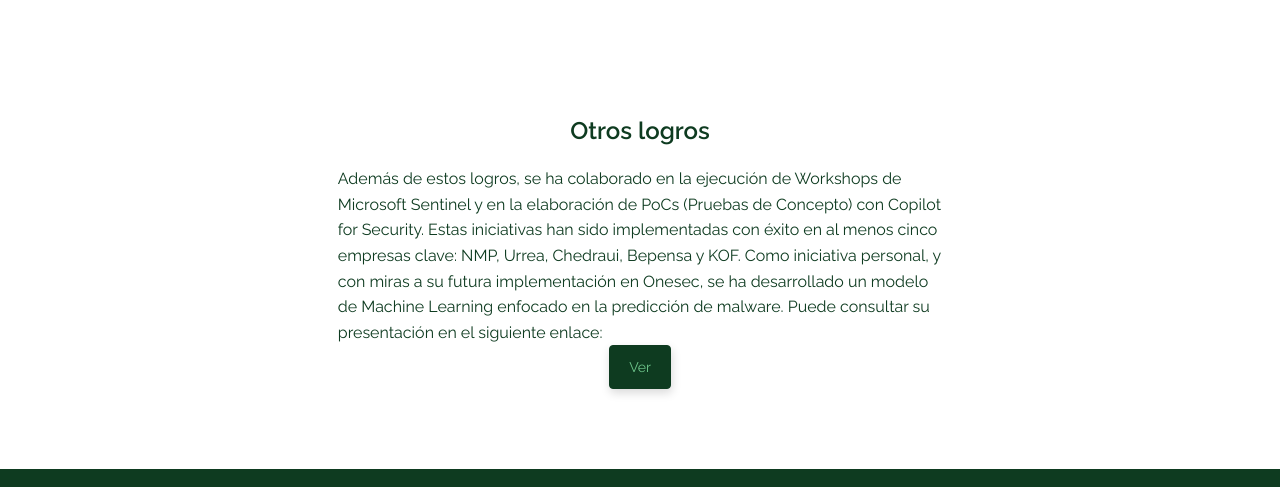
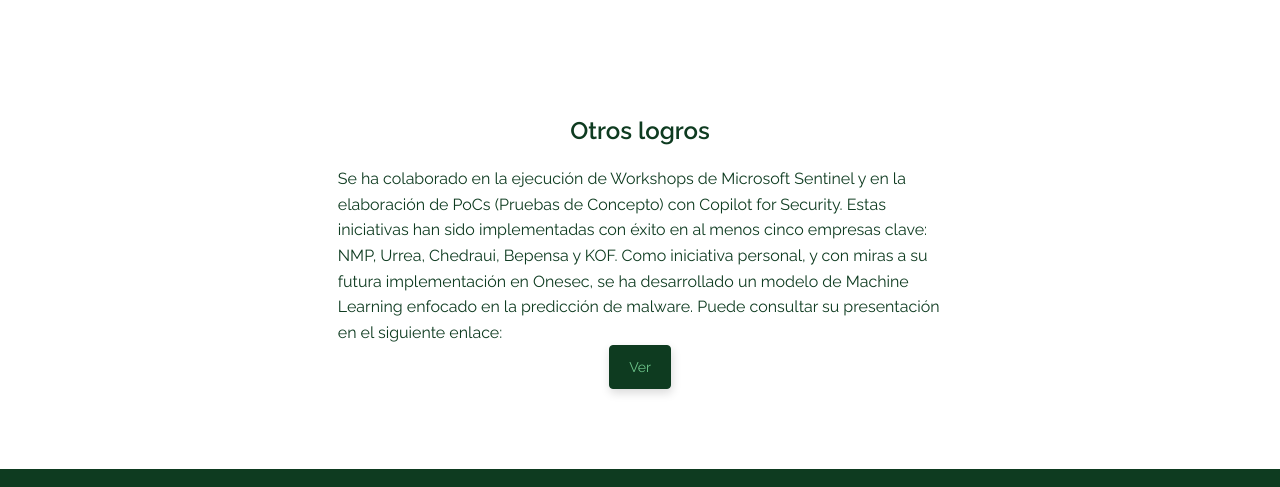
Before and after one commit to dfernandezmOnesec/KPIs, a plain HTML site: page index.html in a window 1280 px wide. Shown: the part 1571-2058 px from the top of the page. Drawn offline with Linux system fonts and the light colour scheme.

Commit message:
cambios en logros

```diff
--- a/index.html
+++ b/index.html
@@ -174,7 +174,7 @@
       <div class="container about-section">
         <h2>Otros logros</h2>
         <p>
-          Además de estos logros, se ha colaborado en la ejecución de Workshops de Microsoft Sentinel y en la elaboración de PoCs (Pruebas de Concepto) con Copilot for Security. Estas iniciativas han sido implementadas con éxito en al menos cinco empresas clave: NMP, Urrea, Chedraui, Bepensa y KOF.
+          Se ha colaborado en la ejecución de Workshops de Microsoft Sentinel y en la elaboración de PoCs (Pruebas de Concepto) con Copilot for Security. Estas iniciativas han sido implementadas con éxito en al menos cinco empresas clave: NMP, Urrea, Chedraui, Bepensa y KOF.
 
           Como iniciativa personal, y con miras a su futura implementación en Onesec, se ha desarrollado un modelo de Machine Learning enfocado en la predicción de malware. Puede consultar su presentación en el siguiente enlace:
         <div style="text-align: center;">
```
